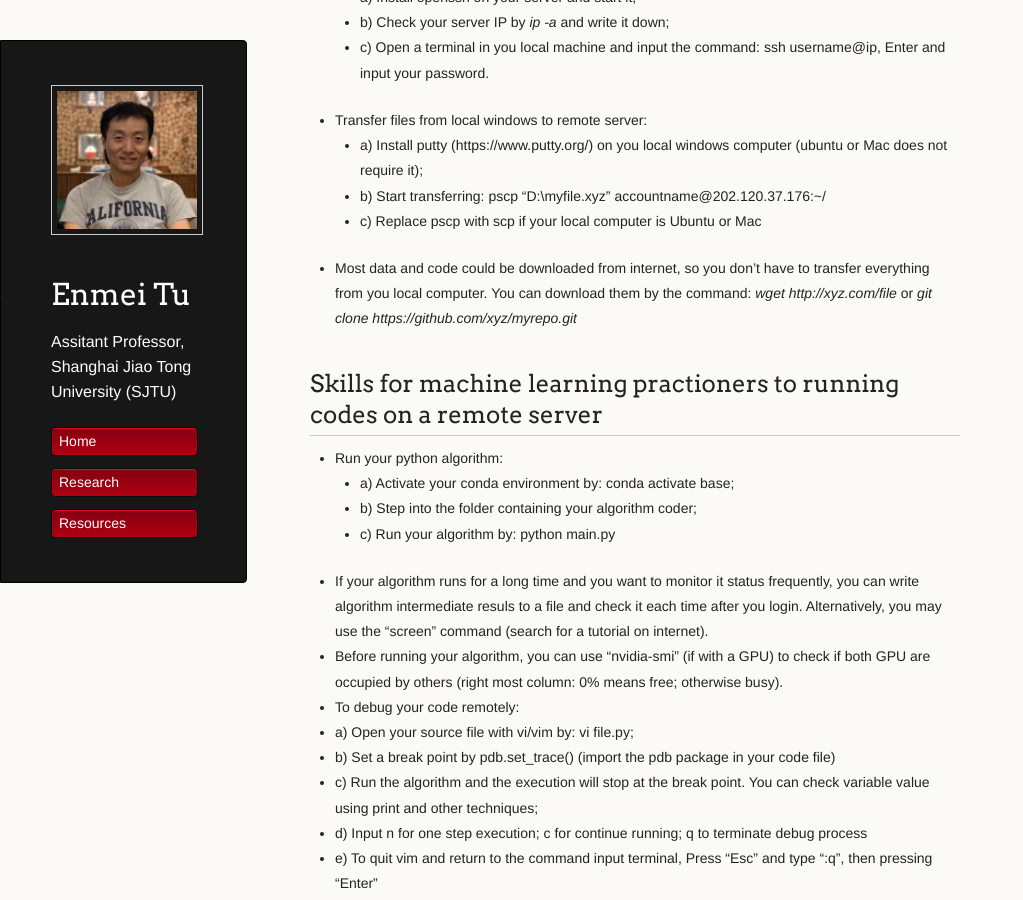
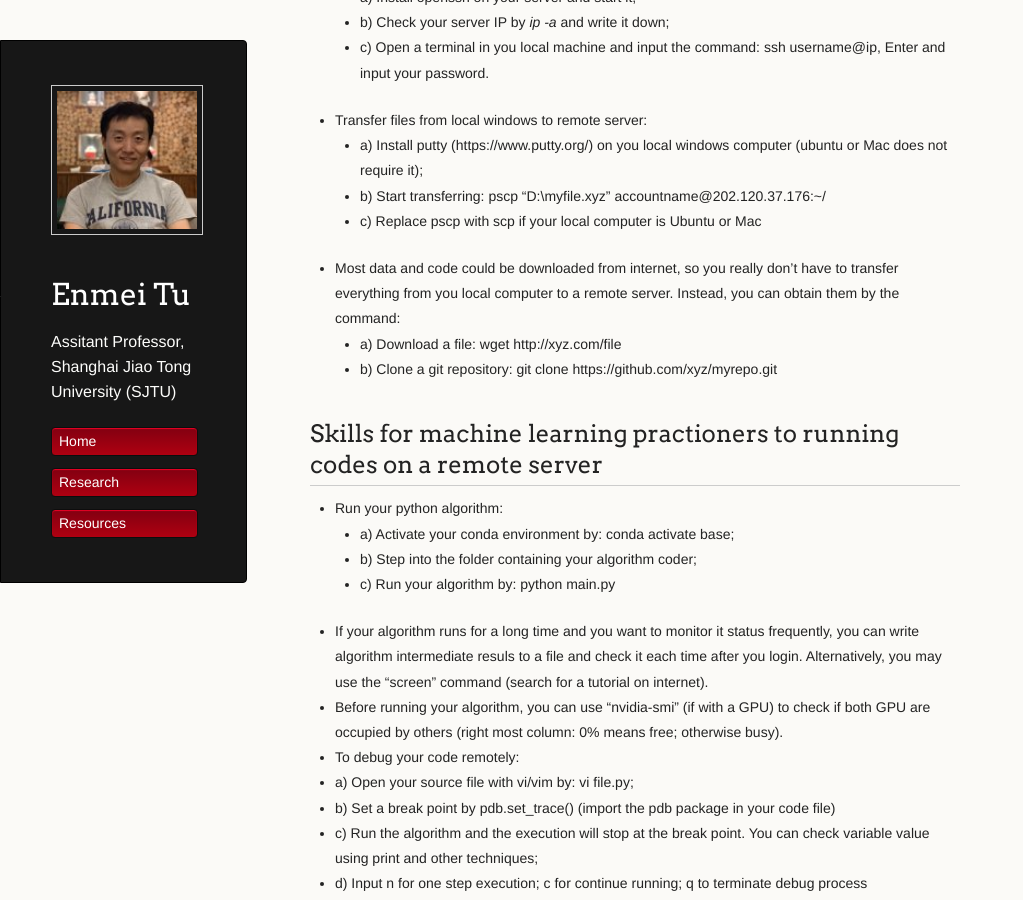
Before and after one commit to hellotem/enmeitu.github.io, a Jekyll site: the page built from resource/linux.md, in a window 1280 px wide and 900 px high, scrolled down 1224 px. Shown: the whole window, without its empty margins (0-1023 px from the left). Built offline with Jekyll 4.4.1, drawn with Linux system fonts in a browser that asks for light colours; our own code applies the rules of GitHub Pages for plain Markdown files.

Commit message:
Update linux.md

```diff
--- a/resource/linux.md
+++ b/resource/linux.md
@@ -39,7 +39,9 @@ Switching from Windows to Linux, especially to the command terminal in a local o
   - a) Install putty (https://www.putty.org/) on you local windows computer (ubuntu or Mac does not require it);
   - b) Start transferring: pscp "D:\myfile.xyz" accountname@202.120.37.176:~/
   - c) Replace pscp with scp if your local computer is Ubuntu or Mac
-* Most data and code could be downloaded from internet, so you don't have to transfer everything from you local computer.    You can download them by the command: _wget http://xyz.com/file_ or _git clone https://github.com/xyz/myrepo.git_
+* Most data and code could be downloaded from internet, so you really don't have to transfer everything from you local computer to a remote server. Instead, you can obtain them by the command:
+  - a) Download a file: wget http://xyz.com/file
+  - b) Clone a git repository: git clone https://github.com/xyz/myrepo.git
 
 ## Skills for machine learning practioners to running codes on a remote server
 * Run your python algorithm:
```
